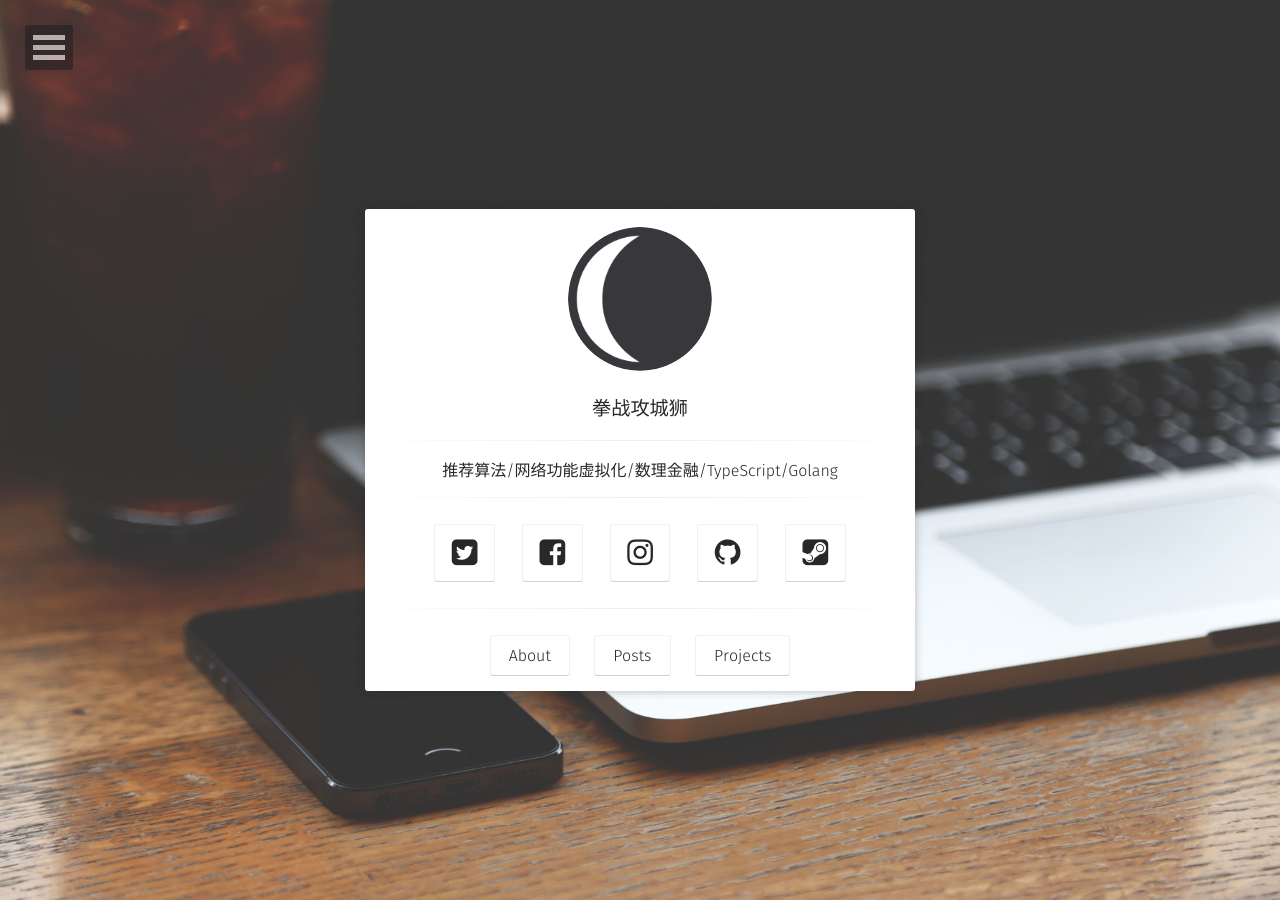
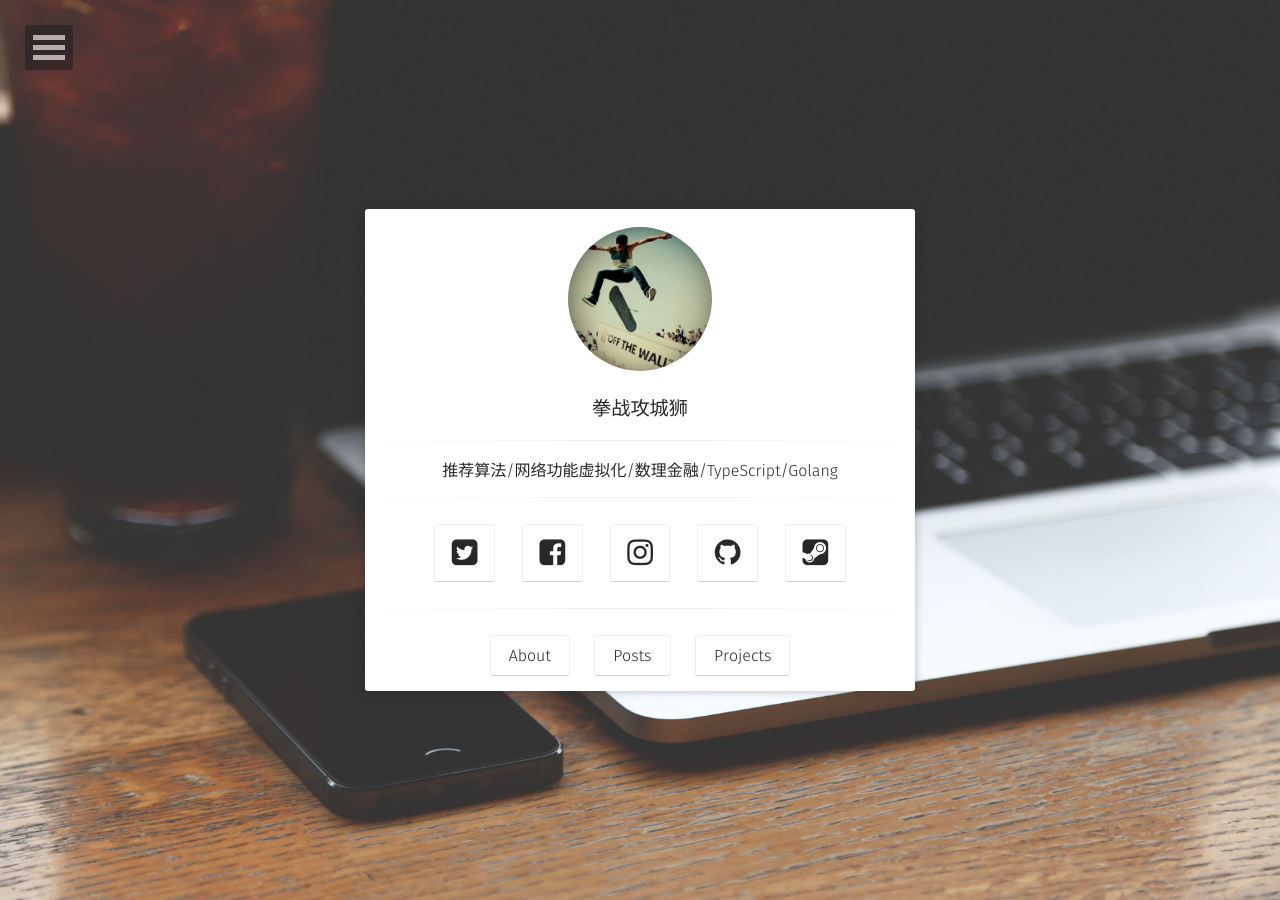
Before and after one commit to Zeyu-ZEYU/Shangbaize-Daoye.github.io, a Jekyll site: the page built from index.html, in a window 1280 px wide. Built offline with Jekyll 4.4.1, drawn with Linux system fonts in a browser that asks for light colours; some web fonts are replaced.

Commit message:
initial commit

```diff
--- a/_config.yml
+++ b/_config.yml
@@ -4,7 +4,7 @@ bio:                '推荐算法/网络功能虚拟化/数理金融/TypeScript/
 description:        "拳战攻城狮的博客——分享技术经验，记录学习生活中思索的点点滴滴~"
 reading_time:       true
 words_per_minute:   200
-logo:               'assets/img/logo.png'
+logo:               'assets/img/logo.jpg'
 background:         'assets/img/placeholder-big.jpg'
 tiled_bg:           false   # Set this true if you want to tile your background image, otherwise it will be covered
 locale:             en_US
@@ -38,7 +38,7 @@ disqus_shortname:   damien-blog
   #ad-slot:
 #bing-verify:
 #email:
-twitter:            Shangbaize-Daoye
+twitter:            ShangbaizeDaoye
 facebook:           Shangbaize.Daoye
 github-url:         Shangbaize-Daoye
 #stackoverflow:     123456/username   from a "http://stackoverflow.com/users/123456/username" link
```
Also changed, not shown: assets/img/logo.jpg (added).
